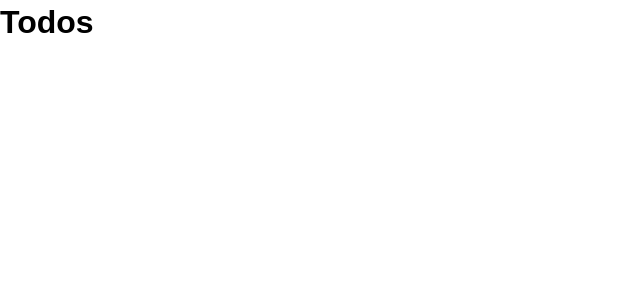
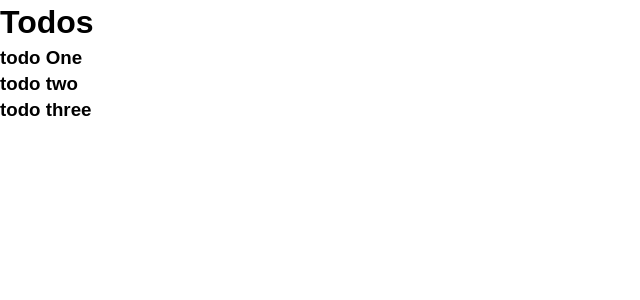
Before and after one commit to nejilabs/TVS-Vue-Failed, a Vue app: page / in a window 1280 px wide. Shown: the top 300 px of the page, without its empty margins (0-640 px from the left). Built offline with nearby package versions, Linux system fonts and the light colour scheme.

Commit message:
v-bind for props, vfor and vbind for unique key

```diff
--- a/src/App.vue
+++ b/src/App.vue
@@ -1,6 +1,6 @@
 <template>
   <div id="app">
-    <Todos />
+    <Todos v-bind:todos="todos" />
   </div>
 </template>
 
--- a/src/components/Todos.vue
+++ b/src/components/Todos.vue
@@ -1,12 +1,16 @@
 <template>
   <div>
     <h1>Todos</h1>
+    <div v-bind:key="todo.id" v-for="todo in todos">
+      <h3>{{ todo.title }}</h3>
+    </div>
   </div>
 </template>
 
 <script>
 export default {
   name: "Todos",
+  props: ["todos"],
 };
 </script>
 
```
